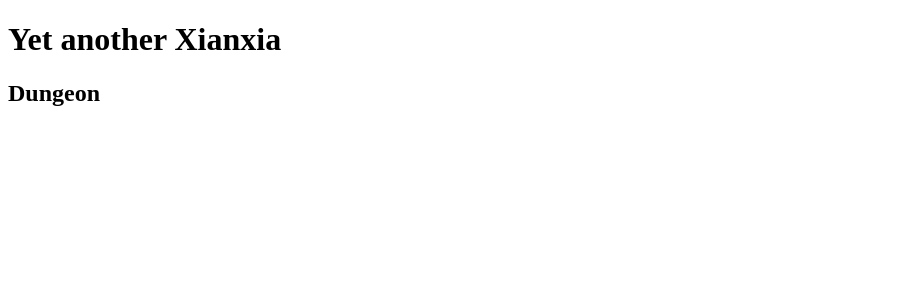
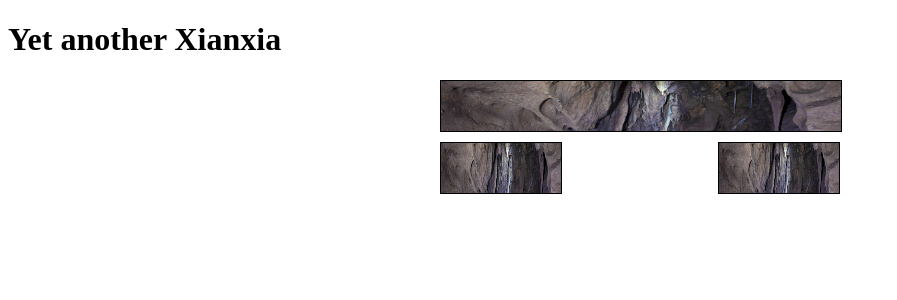
Before and after one commit to metalcarratt/yetanother, a Vue app: page /dungeon in a window 1280 px wide. Shown: the top 300 px of the page, without its empty margins (0-897 px from the left). Built offline with nearby package versions, Linux system fonts and the light colour scheme.

Commit message:
more dungeon

```diff
--- a/src/components/dungeon/DungeonMap.vue
+++ b/src/components/dungeon/DungeonMap.vue
@@ -1,3 +1,61 @@
 <template>
-    <h2>Dungeon</h2>
+    <div class="dungeon">
+        <div>
+            <span :class="['floor', floors[currentFloor].type]"></span>
+        </div>
+        <div class="nextFloors">
+            <span v-for="(floorIndex, keyIndex) in floors[currentFloor].next" :key="keyIndex" :class="['nextFloor', floors[floorIndex].type]"/>
+        </div>
+    </div>
 </template>
+
+<script setup>
+import { ref } from 'vue';
+
+const floors = [];
+floors[0] = {
+    type: 'cave',
+    next: [1, 2]
+}
+floors[1] = {
+    type: 'cave'
+}
+floors[2] = {
+    type: 'cave'
+}
+
+const currentFloor = ref(0);
+
+</script>
+
+<style scoped>
+.dungeon {
+    width: 400px;
+    margin: 0 auto;
+}
+
+.floor {
+    display: block;
+    width: 400px;
+    height: 50px;
+    border: 1px solid black;
+}
+
+.nextFloors {
+    margin-top: 10px;
+    display: flex;
+    justify-content: space-between;
+}
+
+.nextFloor {
+    display: inline-block;
+    width: 120px;
+    height: 50px;
+    border: 1px solid black;
+}
+
+.cave {
+    background-image: url('../../assets/cave-longshot.png');
+    background-size: 100% 100%;
+}
+</style>
```
Also changed, not shown: src/assets/cave-longshot.png (added), 1 other file (tests, documents, lock files or other folders).
